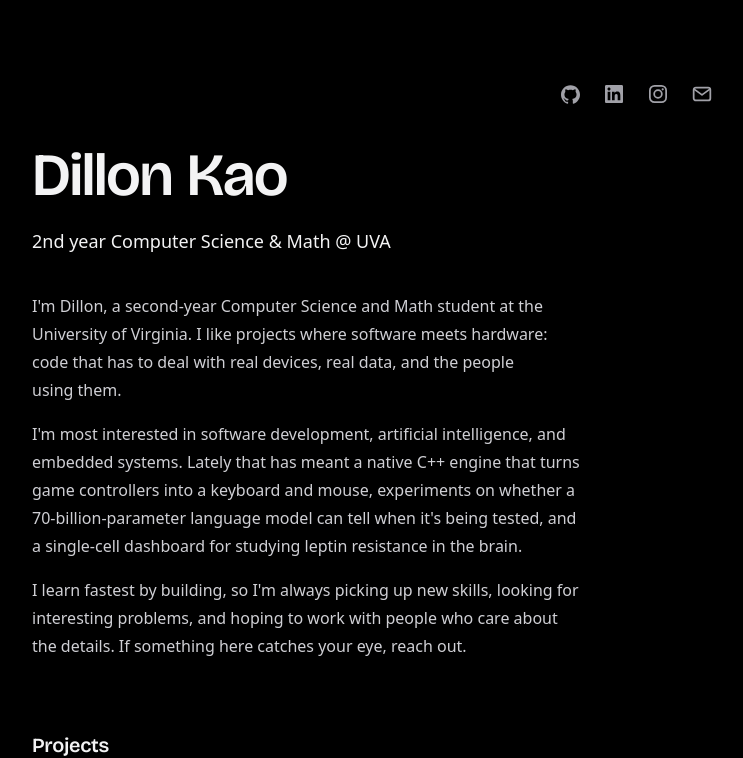
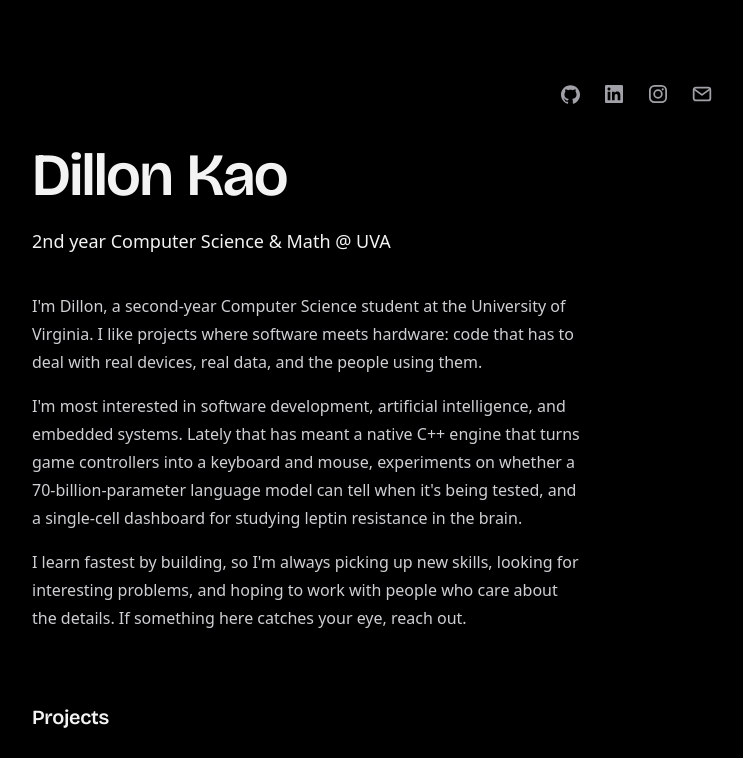
Before and after one commit to dcow12/dillon-kao-site, a Next.js app: page / in a window 1280 px wide. Shown: the top 758 px of the page, without its empty margins (268-1011 px from the left). Built offline with nearby package versions, Linux system fonts and the light colour scheme.

Commit message:
Restore original first line of bio

```diff
--- a/content/site.ts
+++ b/content/site.ts
@@ -21,7 +21,7 @@ export const site = {
   ],
 
   about: [
-    "I'm Dillon, a second-year Computer Science and Math student at the University of Virginia. I like projects where software meets hardware: code that has to deal with real devices, real data, and the people using them.",
+    "I'm Dillon, a second-year Computer Science student at the University of Virginia. I like projects where software meets hardware: code that has to deal with real devices, real data, and the people using them.",
     "I'm most interested in software development, artificial intelligence, and embedded systems. Lately that has meant a native C++ engine that turns game controllers into a keyboard and mouse, experiments on whether a 70‑billion‑parameter language model can tell when it's being tested, and a single-cell dashboard for studying leptin resistance in the brain.",
     "I learn fastest by building, so I'm always picking up new skills, looking for interesting problems, and hoping to work with people who care about the details. If something here catches your eye, reach out.",
   ],
```
Also changed, not shown: .impeccable/hook.cache.json (deleted).
